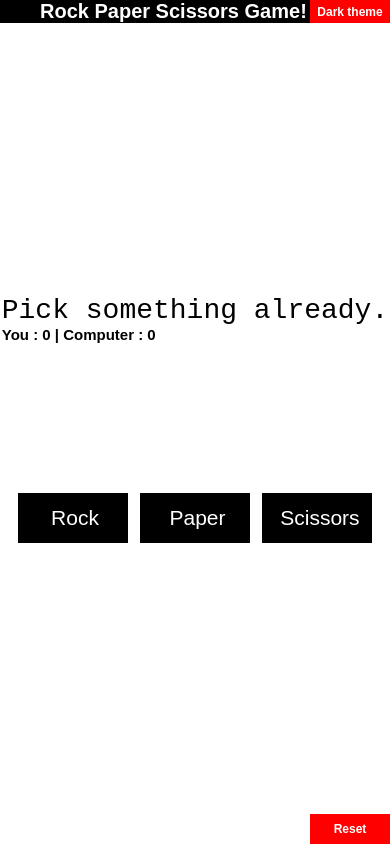
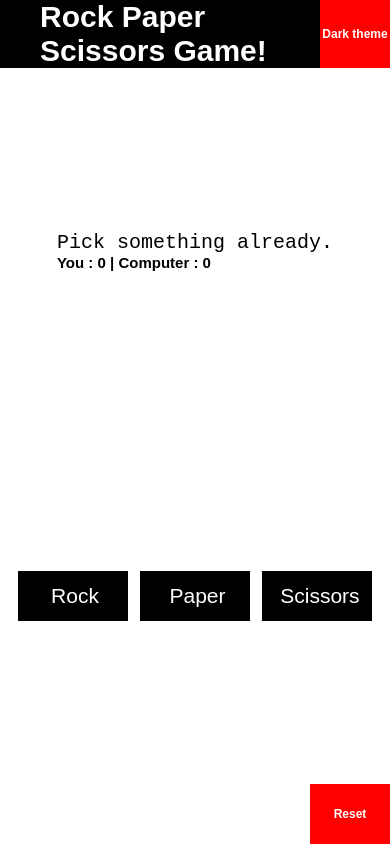
Before and after one commit to jamessadhusundar/rock_paper_scissors_game, a plain HTML site: page index.html in a window 390 px wide. Drawn offline with Linux system fonts and the light colour scheme; a web font is replaced by a local one.

Commit message:
Update style.css

```diff
--- a/style.css
+++ b/style.css
@@ -131,22 +131,22 @@ footer button:hover {
 
 @media (max-width : 900px) {
     header h1 {
-        font-size: 20px;
+        font-size: 30px;
         margin-left: 40px;
     }
 
     header button {
         font-size: 12px;
-        width: 80px;
+        width: 100px;
     }
 
     .result-display {
-        font-size: 28px;
+        font-size: 20px;
     }
 
     .score-display {
         font-size: 15px;
-        margin-bottom: 150px;
+        margin-bottom: 300px;
     }
 
     .game-buttons button {
@@ -158,7 +158,7 @@ footer button:hover {
     }
 
     footer {
-        height: 30px;
+        height: 60px;
     }
 
     footer button {
```
